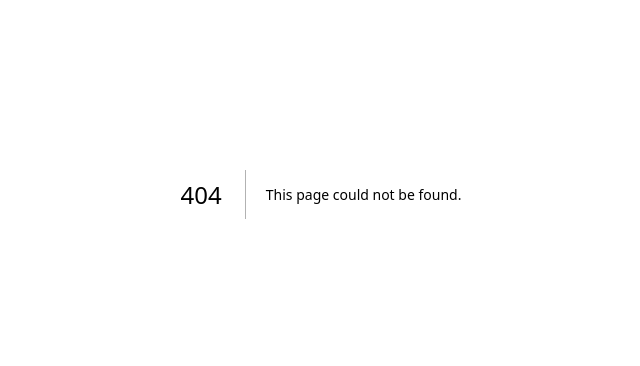
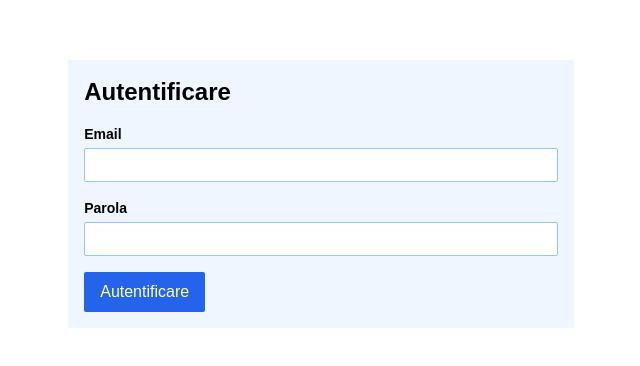
Before and after one commit to ginoburdea/nestjs-react--client, a Next.js app: page /autentificare in a window 1280 px wide. Before the commit this address had no page. Shown: the part 206-572 px from the top of the page, without its empty margins (319-959 px from the left). Built offline with nearby package versions, Linux system fonts and the light colour scheme.

Commit message:
feat: add login page (#2)

```diff
--- /dev/null
+++ b/src/app/(auth)/autentificare/page.tsx
@@ -0,0 +1,49 @@
+'use client'
+import Button from '@/app/components/Button'
+import Input from '@/app/components/Input'
+import { useRouter } from 'next/navigation'
+import ms from 'ms'
+import { setCookie } from 'cookies-next'
+import useSubmitForm from '@/utils/useSubmitForm'
+
+export default function RegisterPage() {
+    const router = useRouter()
+
+    const handleSuccess = (data: { name: string; email: string }) => {
+        const date30DaysInTheFuture = new Date(Date.now() + ms('30 days'))
+
+        setCookie('user.name', data.name, {
+            expires: date30DaysInTheFuture,
+        })
+        setCookie('user.email', data.email, {
+            expires: date30DaysInTheFuture,
+        })
+
+        router.push('/admin')
+    }
+
+    const { error, fieldErrors, handleOnSubmit, loading } = useSubmitForm(
+        '/users/login',
+        handleSuccess
+    )
+
+    return (
+        <form onSubmit={handleOnSubmit}>
+            <h1 className="text-2xl font-bold mb-4">Autentificare</h1>
+
+            <Input
+                label="Email"
+                type="email"
+                name="email"
+                error={fieldErrors.email}></Input>
+            <Input
+                label="Parola"
+                type="password"
+                name="password"
+                error={fieldErrors.password}></Input>
+
+            <Button loading={loading} label="Autentificare"></Button>
+            {error && <p className="text-red-700 mt-4">Eroare: {error}</p>}
+        </form>
+    )
+}
```
